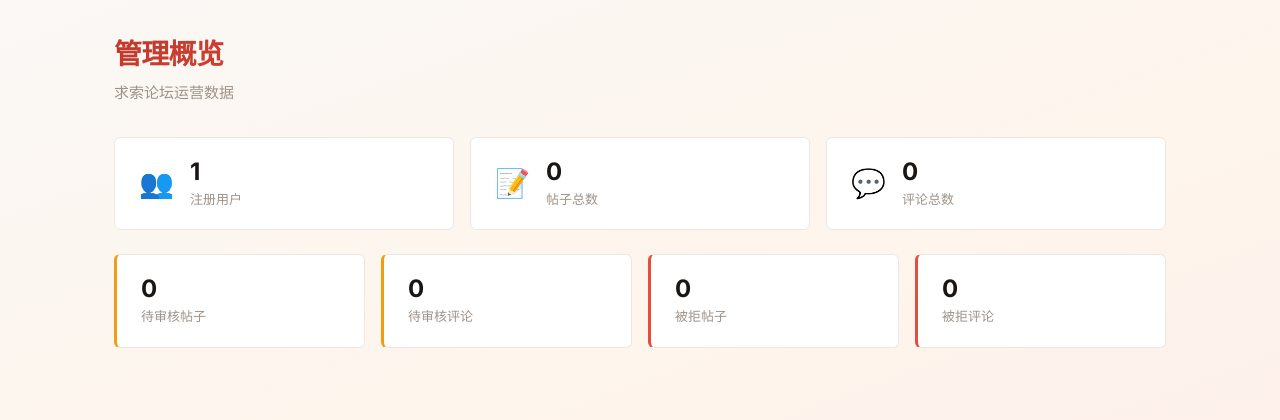
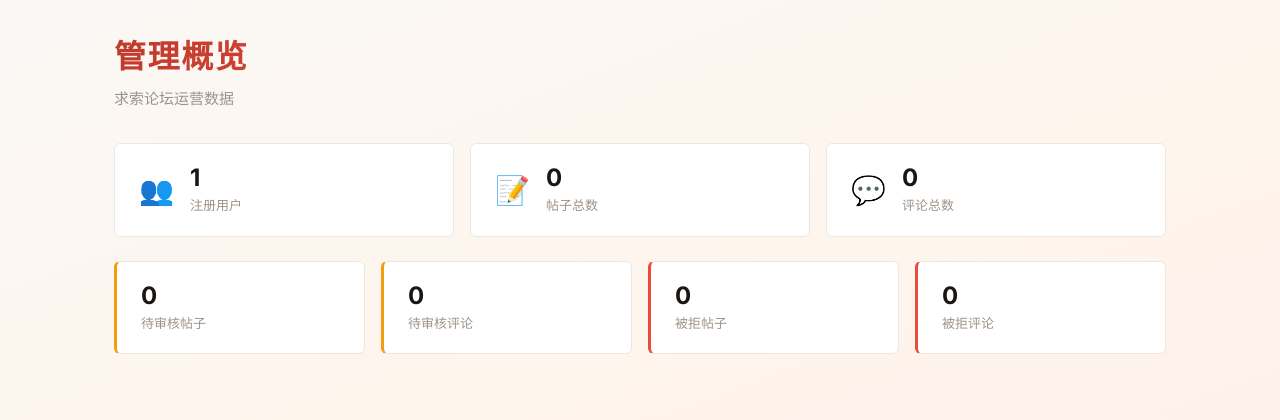
Before and after one commit to IcySkyhy/SeekingForum, a Flask app: page /admin in a window 1280 px wide. Shown: the part 57-477 px from the top of the page. Run offline with Flask 3, Linux system fonts and the light colour scheme; a user stored in the database is signed in.

Commit message:
style: 统一子页面标题字体为楷体风格，与主页一致
Co-Authored-By: Claude Opus 4.7 <noreply@anthropic.com>

```diff
--- a/static/style.css
+++ b/static/style.css
@@ -336,9 +336,10 @@ a { color: inherit; text-decoration: none; }
 .page-header { margin-bottom: 32px; }
 
 .page-header h1 {
-    font-size: 1.75rem;
-    font-weight: 600;
-    letter-spacing: -0.025em;
+    font-family: var(--font-kai);
+    font-size: 2rem;
+    font-weight: 700;
+    letter-spacing: 0.05em;
     background: var(--gradient-primary);
     -webkit-background-clip: text;
     -webkit-text-fill-color: transparent;
```
